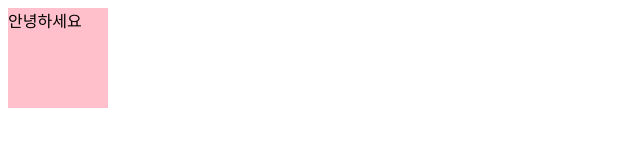
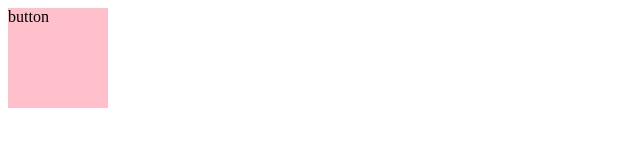
Before and after one commit to sangboking/vite-yarnberry-react, a React (Vite) app: page / in a window 1280 px wide. Shown: the top 160 px of the page, without its empty margins (0-640 px from the left). Built offline with nearby package versions, Linux system fonts and the light colour scheme.

Commit message:
feat : 절대경로명 설정

```diff
--- a/src/App.tsx
+++ b/src/App.tsx
@@ -1,8 +1,13 @@
 import { useState } from "react";
 import styled from "styled-components";
+import Button from "@components/Button";
 
 function App() {
-  return <Wrapper>안녕하세요</Wrapper>;
+  return (
+    <Wrapper>
+      <Button />
+    </Wrapper>
+  );
 }
 
 export default App;
--- /dev/null
+++ b/src/components/Button.tsx
@@ -0,0 +1,5 @@
+import React from "react";
+
+export default function Button() {
+  return <div>button</div>;
+}
--- a/vite.config.ts
+++ b/vite.config.ts
@@ -1,6 +1,7 @@
 import { defineConfig } from "vite";
 import react from "@vitejs/plugin-react";
 import tsconfigPaths from "vite-tsconfig-paths";
+import { resolve } from "path";
 
 // https://vitejs.dev/config/
 export default defineConfig({
@@ -8,4 +9,13 @@ export default defineConfig({
   server: {
     port: 3000,
   },
+  resolve: {
+    alias: [
+      { find: "@src", replacement: resolve(__dirname, "src") },
+      {
+        find: "@components",
+        replacement: resolve(__dirname, "src/components"),
+      },
+    ],
+  },
 });
```
Also changed, not shown: tsconfig.json (+6 -1 lines), .yarnrc.yml, 1 other file (tests, documents, lock files or other folders).
